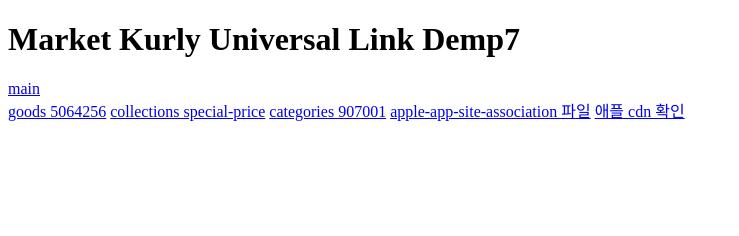
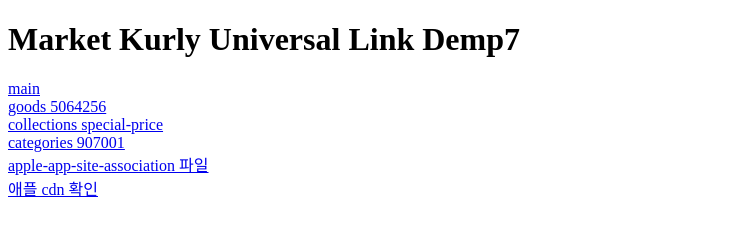
Before and after one commit to chimansong/universal-link-demo, a website: page home.html in a window 1280 px wide. Shown: the whole page, without its empty margins (0-739 px from the left). Drawn offline with Linux system fonts and the light colour scheme.

Commit message:
line change

```diff
--- a/home.html
+++ b/home.html
@@ -11,10 +11,10 @@
   <body>
     <h1>Market Kurly Universal Link Demp7</h1>
     <a href="https://universal-link-demo.vercel.app/main" class="custom-link">main</a><br/>
-    <a href="https://universal-link-demo.vercel.app/goods/5064256" class="custom-link">goods 5064256</a>
-    <a href="https://universal-link-demo.vercel.app/collections/special-price" class="custom-link">collections special-price</a>
-    <a href="https://universal-link-demo.vercel.app/categories/907001" class="custom-link">categories 907001</a>
-    <a href="https://universal-link-demo.vercel.app/apple-app-site-association" class="custom-link">apple-app-site-association 파일</a>
+    <a href="https://universal-link-demo.vercel.app/goods/5064256" class="custom-link">goods 5064256</a><br/>
+    <a href="https://universal-link-demo.vercel.app/collections/special-price" class="custom-link">collections special-price</a><br/>
+    <a href="https://universal-link-demo.vercel.app/categories/907001" class="custom-link">categories 907001</a><br/>
+    <a href="https://universal-link-demo.vercel.app/apple-app-site-association" class="custom-link">apple-app-site-association 파일</a><br/>
     <a href="https://app-site-association.cdn-apple.com/a/v1/universal-link-demo.vercel.app" class="custom-link">애플 cdn 확인</a>
   </body>
 </html>
```
